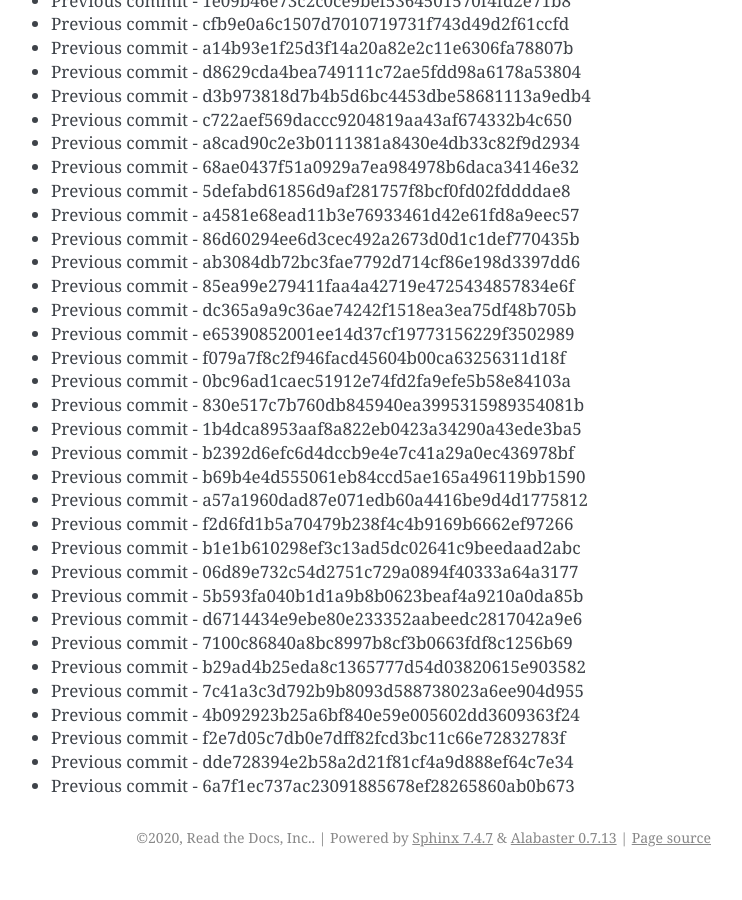
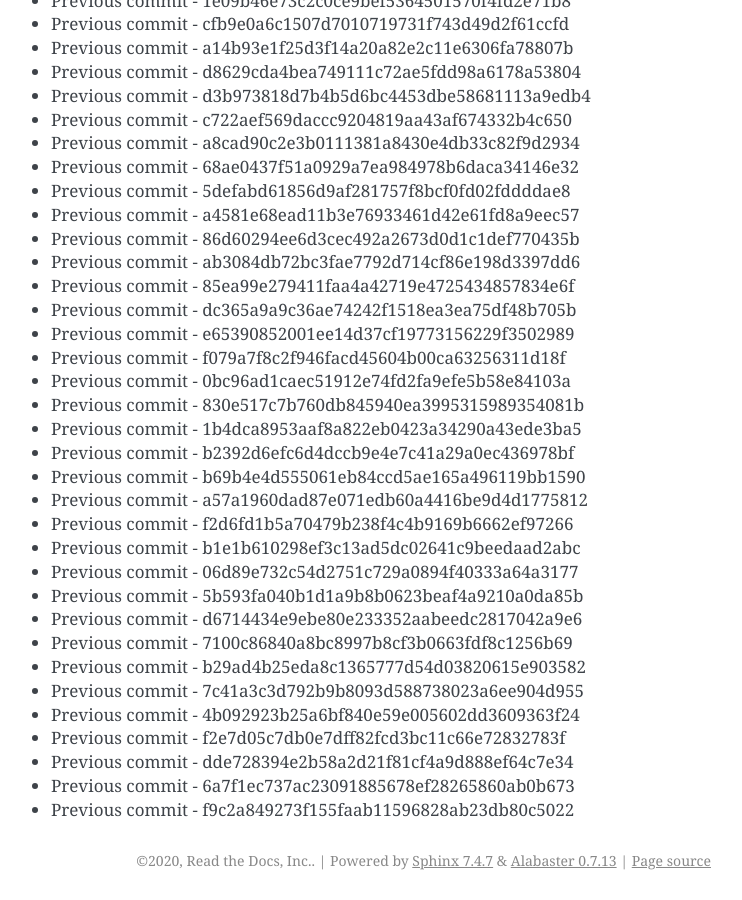
Before and after one commit to readthedocs/rtd-git-stresstest, a Sphinx documentation site: the page built from docs/updates.rst, in a window 1280 px wide and 900 px high, scrolled down 71760 px. Shown: the whole window, without its empty margins (399-1141 px from the left). Built offline with Sphinx 7.4.7, drawn with Linux system fonts in a browser that asks for light colours; before the commit the page ends 72637 px from its top, so only the background shows below that.

Commit message:
Generating commit from previous: f9c2a849273f155faab11596828ab23db80c5022

```diff
--- a/docs/updates.rst
+++ b/docs/updates.rst
@@ -3047,3 +3047,4 @@ It can be tested for any performance characteristics.
 * Previous commit - f2e7d05c7db0e7dff82fcd3bc11c66e72832783f
 * Previous commit - dde728394e2b58a2d21f81cf4a9d888ef64c7e34
 * Previous commit - 6a7f1ec737ac23091885678ef28265860ab0b673
+* Previous commit - f9c2a849273f155faab11596828ab23db80c5022
```
